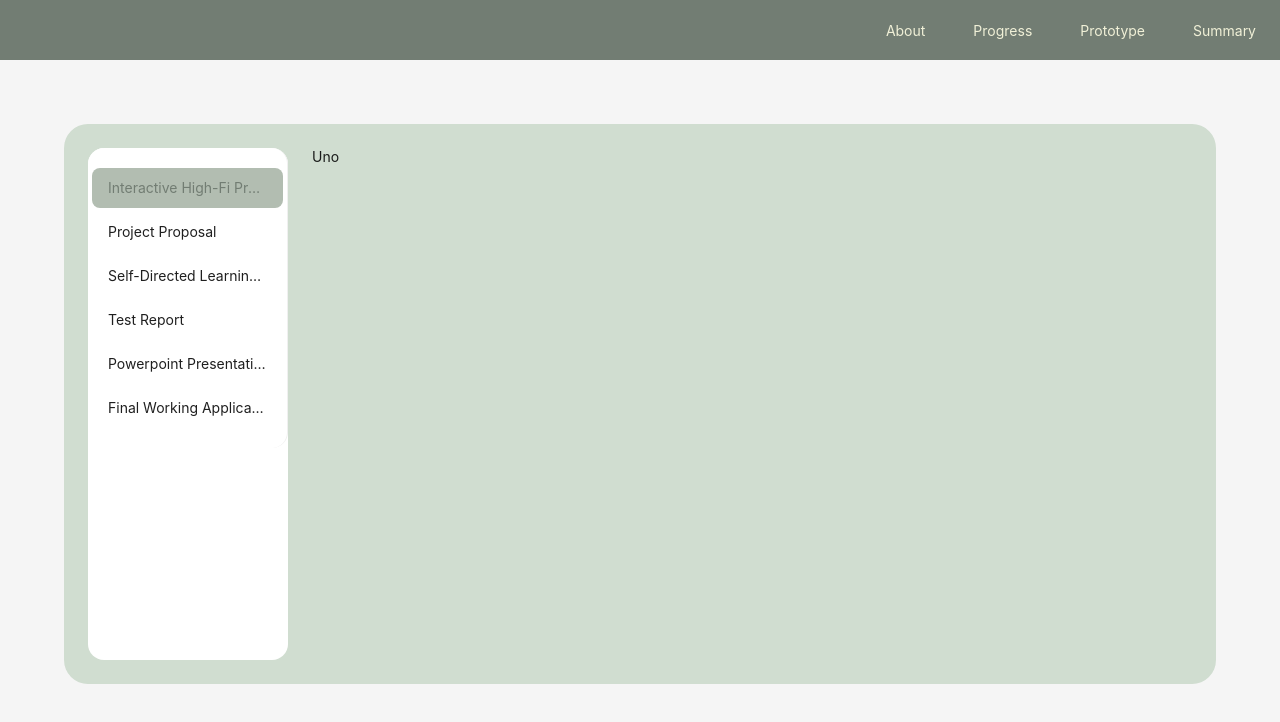
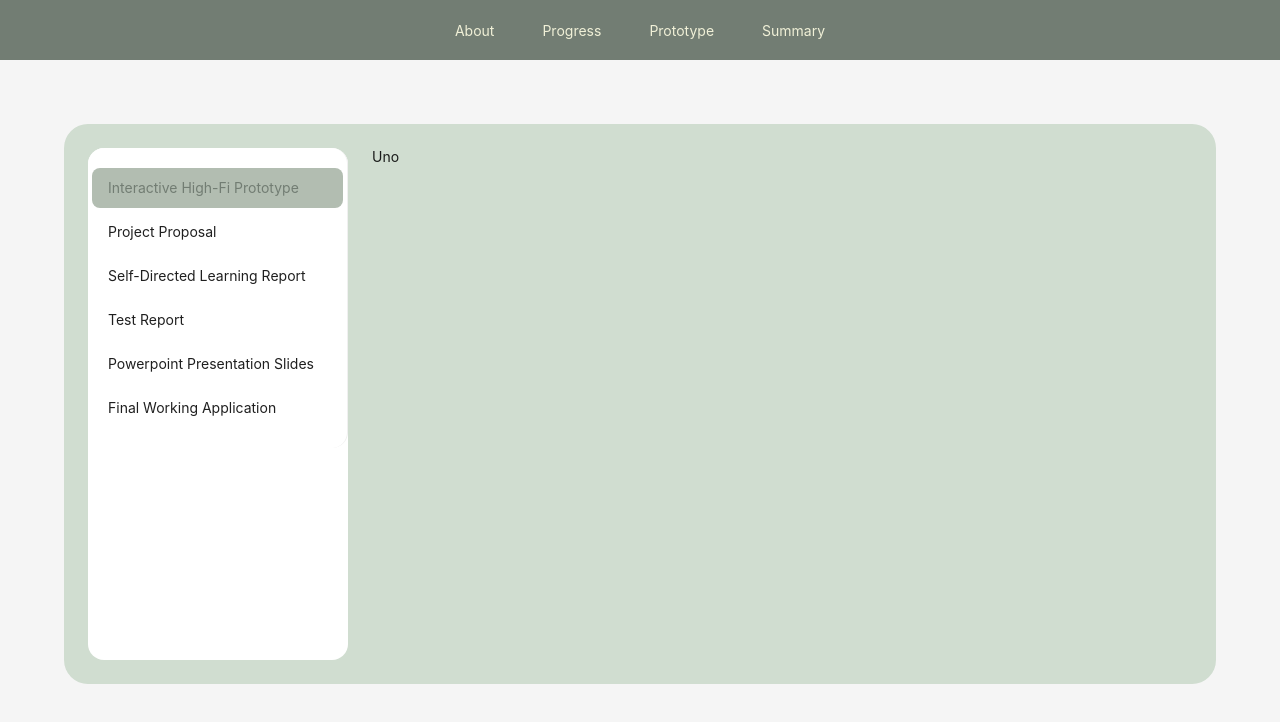
Before and after one commit to sofiaamihan/healthcare-application-e-portfolio, a React app: page /prototype in a window 1280 px wide. Shown: the top 722 px of the page. Built offline with nearby package versions, Linux system fonts and the light colour scheme.

Commit message:
Adjust Menu Settings

```diff
--- a/css/NavBar.css
+++ b/css/NavBar.css
@@ -7,7 +7,7 @@
     top: 0;
     height: 60px;
     display: flex;
-    justify-content: flex-end;
+    justify-content: center;
     align-items: center;
 }
 
--- a/script/screens/About.jsx
+++ b/script/screens/About.jsx
@@ -1,6 +1,13 @@
 import React, {useState} from 'react';
 import { Layout, Menu } from 'antd';
 const { Content, Sider } = Layout;
+
+const content = {
+    "self-introduction": "Hello! My name is Sofia, I’m a Year 2 Student at Temasek Polytechnic pursuing a Diploma in Information Technology. Unlike many of my peers, I only started coding when I entered Poly. So, with my limited coding experience, I was determined to work my way up, and now I have the opportunity to represent my school in the Mobile Application Development category at WorldSkills Singapore 2025. I created this e-portfolio to document my learning journey, and I hope that any aspiring coders who come across this site feel inspired to pursue their goals, even if it means starting by yourself. :)",
+    "profile-photo": "",
+    "project-introduction": "Guided Learning is a fundamental subject for students looking to pursue self-directed learning in their chosen area of inquiry The process focuses on four stages: planning, performing, monitoring, and reflecting. I have the opportunity to plan my individual learning project, refine and execute the learning plan, and monitor and reflect on my learning progress and project. The outcome of this subject would be this E-Portfolio as well as self-fulfillment.",
+    "project-context": "My Guided Learning project focuses on studying the essential skill sets needed to develop a mobile application using Kotlin and Jetpack Compose. Afterwards, I will be building a Healthcare Mobile Application as part of the graded assignment for three of my mapped subjects — Full Stack Web Development (CIT2C20), IoT Application Development (CMC2C16), and DevOps Essentials (CIT2C22). Additionally, I will be participating in the internal qualifying round at Temasek Polytechnic to earn a spot in the official WorldSkills Competition in April 2025.",
+}
 
 export default function About(){
     const [selectedKey, setSelectedKey] = useState('1');
--- a/script/screens/Prototype.jsx
+++ b/script/screens/Prototype.jsx
@@ -57,19 +57,24 @@ export default function Prototype(){
                     borderRadius: 24,
                     height: '70vh'
                 }}>
-                    <Sider style={{
+                    <Sider
+                    style={{
                         background: "#FFFFFF",
                         borderRadius: 16,
-                    }}>
+                    }}
+                    width={260}
+                    >
                         <Menu
                             defaultSelectedKeys={['1']}
                             selectedKeys={[selectedKey]}
                             onClick={handleMenuClick}
-                            items={items} style={{
+                            items={items}
+                            style={{
                                 padding:'16px 0px',
                                 background: "#FFFFFF",
                                 borderRadius: 16,
-                        }}/>
+                            }}
+                        />
                     </Sider>
                     <Content
                         style={{
```
Also changed, not shown: 17 other files (tests, documents, lock files or other folders).
